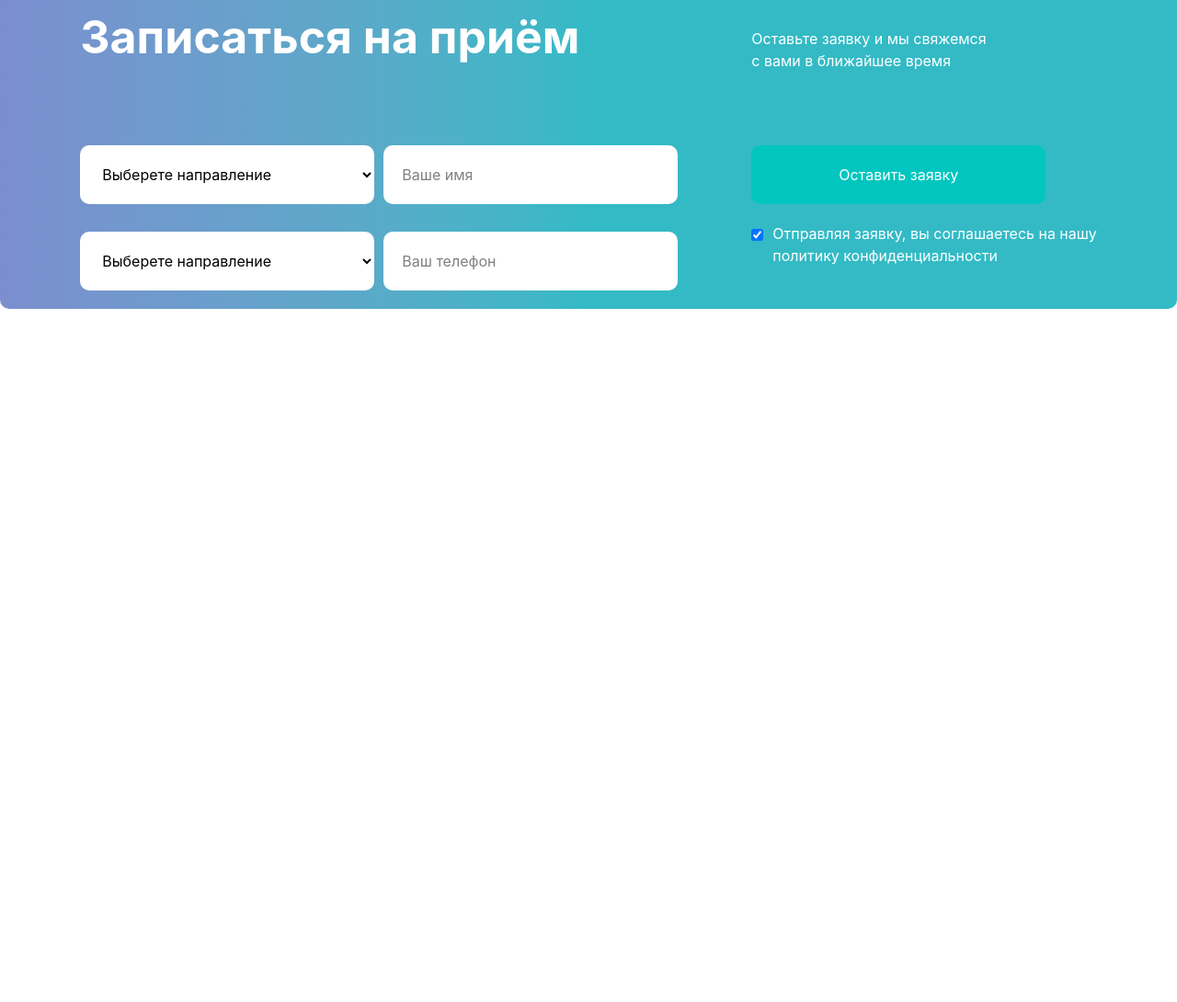
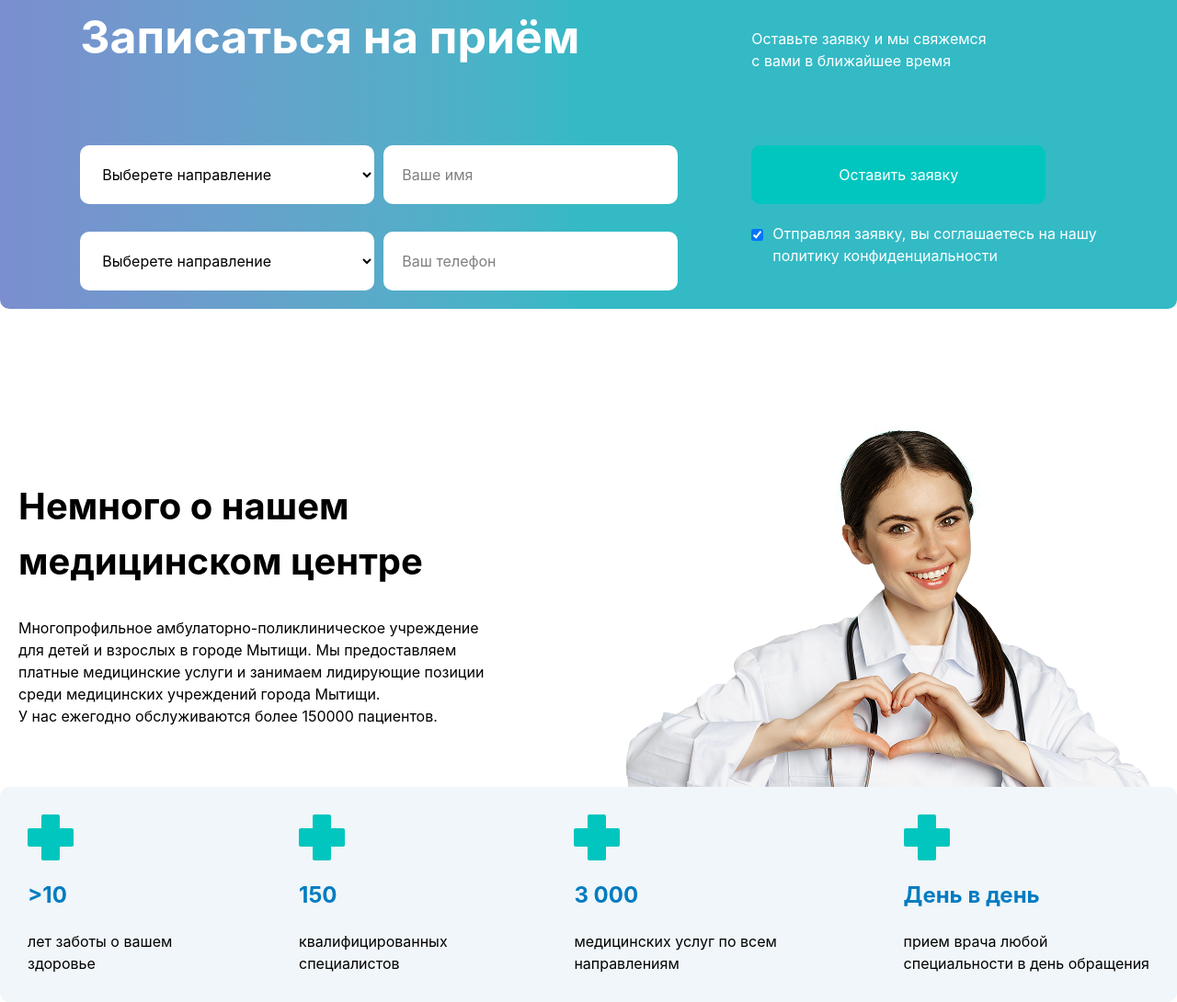
Before and after one commit to usmonnh-hub/GMS, a website: page src/u3mon.html in a window 1280 px wide. Shown: the part 2274-3364 px from the top of the page at 92% size. Before the commit the page ends 2610 px from the top, so only its background shows below. Drawn offline with nearby package versions, Linux system fonts and the light colour scheme; files that its build step writes are made by us from their sources.

Commit message:
section4

```diff
--- a/src/u3mon.html
+++ b/src/u3mon.html
@@ -211,5 +211,47 @@
           </div>
         </aside>
       </section>
+      <section
+        class="max-w-[1350px] mt-[100px] m-auto flex flex-col justify-center items-center"
+      >
+        <div class="flex flex-col gap-[30px] lg:flex-row justify-between items-center w-full max-h-full p-[20px] pb-[0px]">
+          <div class="flex flex-col gap-[30px] items-start">
+            <p class="text-[40px] font-bold">
+              Немного о нашем <br />
+              медицинском центре
+            </p>
+            <p>
+              Многопрофильное амбулаторно-поликлиническое учреждение <br />
+              для детей и взрослых в городе Мытищи. Мы предоставляем
+              <br />платные медицинские услуги и занимаем лидирующие позиции<br>
+              среди медицинских учреждений города Мытищи. <br> У нас ежегодно
+              обслуживаются более 150000 пациентов.
+            </p>
+          </div>
+          <img src="U3mon-images/image.png" alt="">
+        </div>
+        <div class="max-h-full w-full p-[30px] rounded-[10px] bg-[#F0F6F9] flex flex-col gap-[30px] lg:flex-row justify-between items-center text-center lg:text-start">
+            <div class="flex flex-col gap-[20px] items-center lg:items-start">
+                <img src="U3mon-images/cross.svg" alt="">
+                <p class="text-[#017CC1] text-[24px] font-[700]">>10</p>
+                <p>лет заботы о вашем <br> здоровье</p>
+            </div>
+            <div class="flex flex-col gap-[20px] items-center lg:items-start">
+               <img src="U3mon-images/cross.svg" alt="">
+                <p class="text-[#017CC1] text-[24px] font-[700]">150</p>
+                <p>квалифицированных <br> специалистов</p>
+            </div>
+            <div class="flex flex-col gap-[20px] items-center lg:items-start">
+                <img src="U3mon-images/cross.svg" alt="">
+                <p class="text-[#017CC1] text-[24px] font-[700]">3 000</p>
+                <p>медицинских услуг по всем <br> направлениям</p>
+            </div>
+            <div class="flex flex-col gap-[20px] items-center lg:items-start">
+             <img src="U3mon-images/cross.svg" alt="">
+                <p class="text-[#017CC1] text-[24px] font-[700]">День в день</p>
+                <p>прием врача любой <br> специальности в день обращения</p>
+            </div>
+        </div>
+      </section>
   </body>
  </html>
```
Also changed, not shown: src/U3mon-images/cross.svg (added), src/U3mon-images/image.png (added).
